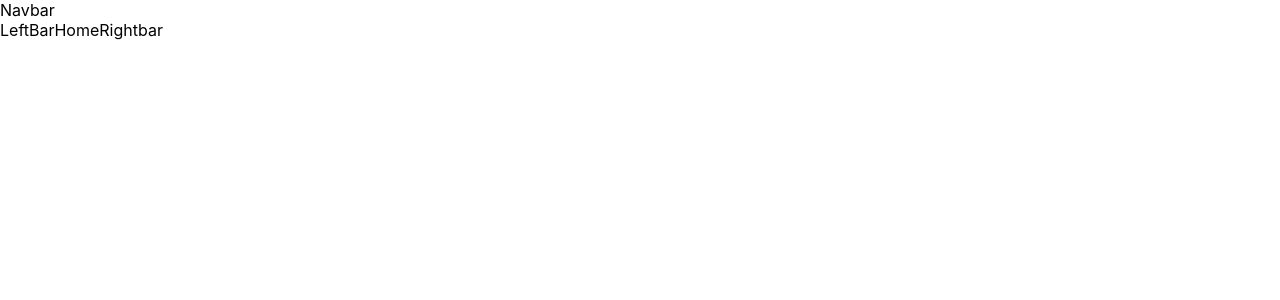
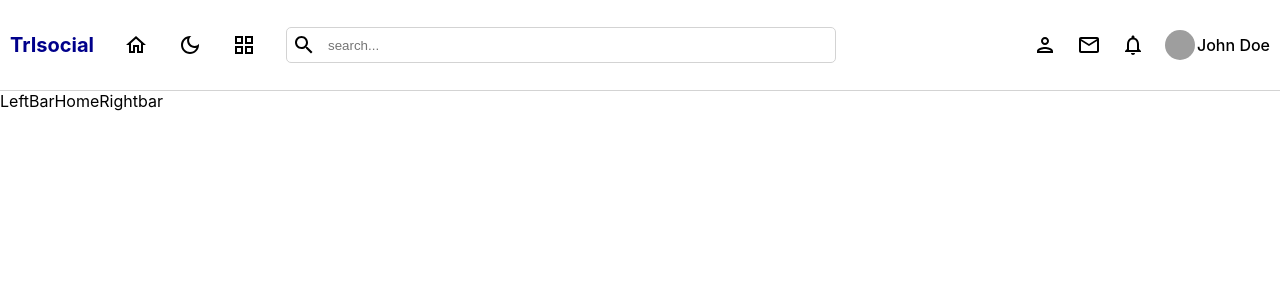
Before and after one commit to Celine-Bowen/react-social-media, a React (Create React App) app: page / in a window 1280 px wide. Shown: the top 300 px of the page. Built offline with nearby package versions, Linux system fonts and the light colour scheme; grey boxes are pictures that could not be loaded.

Commit message:
completed the Navbar

```diff
--- a/package.json
+++ b/package.json
@@ -3,6 +3,9 @@
   "version": "0.1.0",
   "private": true,
   "dependencies": {
+    "@emotion/react": "^11.10.5",
+    "@emotion/styled": "^11.10.5",
+    "@mui/icons-material": "^5.11.0",
     "@testing-library/jest-dom": "^5.16.5",
     "@testing-library/react": "^13.4.0",
     "@testing-library/user-event": "^13.5.0",
--- a/src/components/navbar/Navbar.jsx
+++ b/src/components/navbar/Navbar.jsx
@@ -1,9 +1,41 @@
 import React from 'react'
+import './Navbar.scss'
+import { Link } from 'react-router-dom';
+import HomeOutlinedIcon from '@mui/icons-material/HomeOutlined';
+import DarkModeOutlinedIcon from '@mui/icons-material/DarkModeOutlined';
+import WbSunnyOutlinedIcon from '@mui/icons-material/WbSunnyOutlined';
+import GridViewOutlinedIcon from '@mui/icons-material/GridViewOutlined';
+import NotificationsOutlinedIcon from '@mui/icons-material/NotificationsOutlined';
+import EmailOutlinedIcon from '@mui/icons-material/EmailOutlined';
+import PersonOutlinedIcon from '@mui/icons-material/PersonOutlined';
+import SearchOutlinedIcon from '@mui/icons-material/SearchOutlined';
 
 const Navbar = () => {
-  return (
-    <div>Navbar</div>
-  )
+    return (
+        <div className='navbar'>
+            <div className="left">
+                <Link to="/" style={{ textDecoration: "none" }}>
+                    <span>TrIsocial</span>
+                </Link>
+                <HomeOutlinedIcon />
+                <DarkModeOutlinedIcon />
+                <GridViewOutlinedIcon />
+                <div className="search">
+                    <SearchOutlinedIcon />
+                    <input type="text" placeholder='search...' />
+                </div>
+            </div>
+            <div className="right">
+                <PersonOutlinedIcon />
+                <EmailOutlinedIcon />
+                <NotificationsOutlinedIcon />
+                <div className="user">
+                    <img src="https://images.pexels.com/photos/556669/pexels-photo-556669.jpeg?auto=compress&cs=tinysrgb&w=400" alt="" />
+                    <span>John Doe</span>
+                </div>
+            </div>
+        </div>
+    )
 }
 
 export default Navbar
--- a/src/components/navbar/Navbar.scss
+++ b/src/components/navbar/Navbar.scss
@@ -0,0 +1,59 @@
+.navbar{
+    display: flex;
+    align-items: center;
+    justify-content: space-between;
+    padding: 20px 10px;
+    height: 50px;
+    border-bottom: 1px solid lightgray;
+
+    .left{
+        display: flex;
+        align-items: center;
+        gap: 30px;
+        span{
+            font-weight: bold;
+            font-size: 20px;
+            color: darkblue;
+        }
+
+        .search{
+            display: flex;
+            align-items: center;
+            gap: 10px;
+            border: 1px solid lightgray;
+            border-radius: 5px;
+            padding: 5px;
+          input{
+            border: none;
+            width: 500px;
+          }
+        }
+
+
+    }
+    .right{
+        display: flex;
+        align-items: center;
+        gap: 20px;
+
+        .user{
+            display: flex;
+            align-items: center;
+            gap: 2px;
+            font-weight: 500;
+
+            img{
+                width: 30px;
+                height: 30px;
+                border-radius: 50%;
+                object-fit: cover;
+
+            }
+
+            span{
+
+            }
+        }
+
+    }
+}
```
Also changed, not shown: 1 other file (tests, documents, lock files or other folders).
